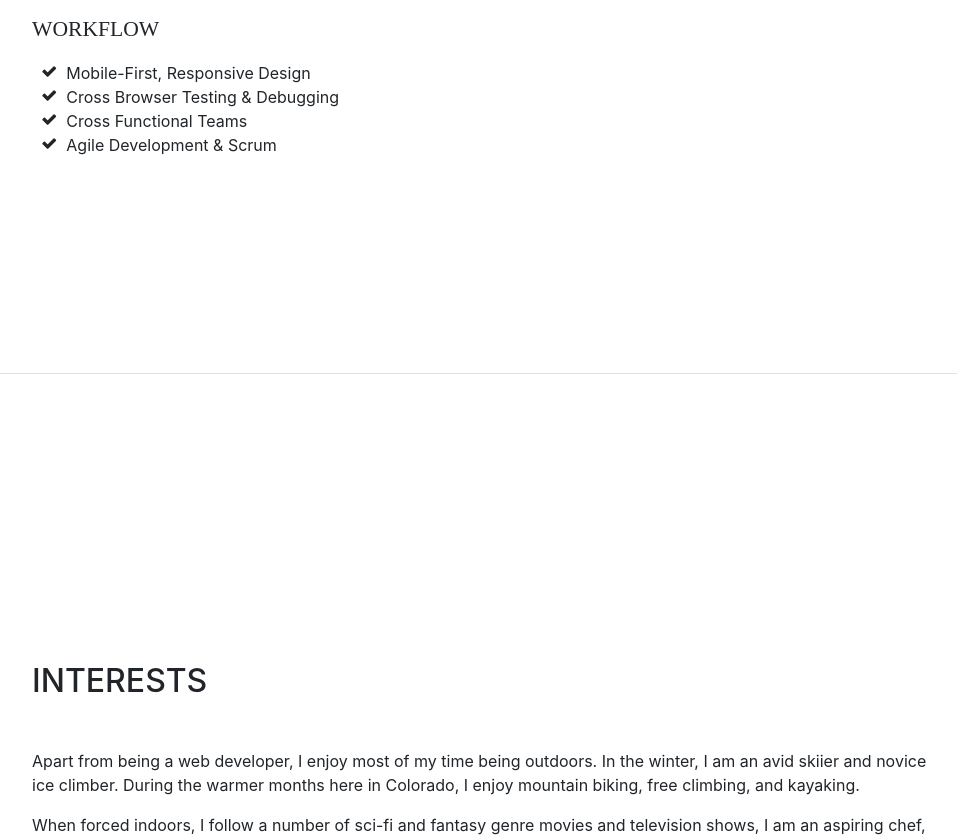
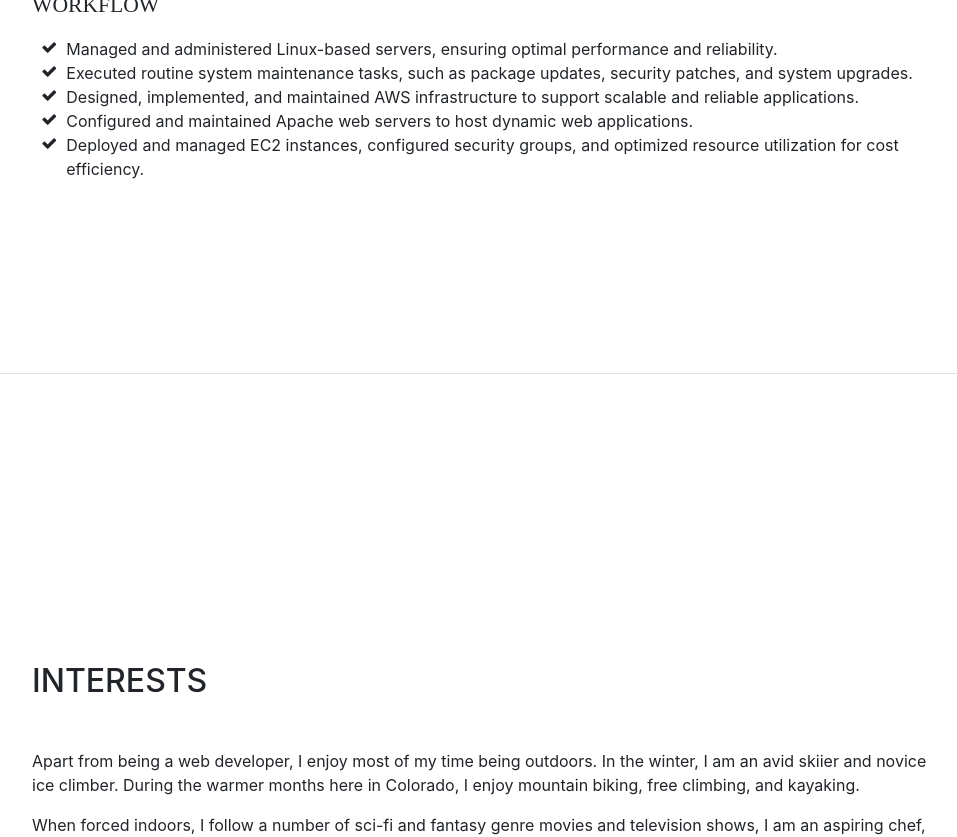
Before and after one commit to Yashsingh9616/Cloud-Portfolio, a website with bundled scripts: page index.html in a window 1280 px wide. Shown: the part 2826-3663 px from the top of the page, without its empty margins (288-1245 px from the left). Built offline with nearby package versions, Linux system fonts and the light colour scheme; a web font is replaced by a local one.

Commit message:
new changes

```diff
--- a/index.html
+++ b/index.html
@@ -211,16 +211,21 @@
           <ul class="fa-ul mb-0">
             <li>
               <i class="fa-li fa fa-check"></i>
-              Mobile-First, Responsive Design</li>
+              Managed and administered Linux-based servers, ensuring optimal performance and reliability. </li>
             <li>
               <i class="fa-li fa fa-check"></i>
-              Cross Browser Testing &amp; Debugging</li>
+              Executed routine system maintenance tasks, such as package updates, security patches, and system upgrades. </li>
             <li>
               <i class="fa-li fa fa-check"></i>
-              Cross Functional Teams</li>
+              Designed, implemented, and maintained AWS infrastructure to support scalable and reliable applications.
+            </li>
             <li>
               <i class="fa-li fa fa-check"></i>
-              Agile Development &amp; Scrum</li>
+              Configured and maintained Apache web servers to host dynamic web applications.
+            </li>
+            <li>
+              <i class="fa-li fa fa-check"></i>
+              Deployed and managed EC2 instances, configured security groups, and optimized resource utilization for cost efficiency. </li>
           </ul>
         </div>
       </section>
```
